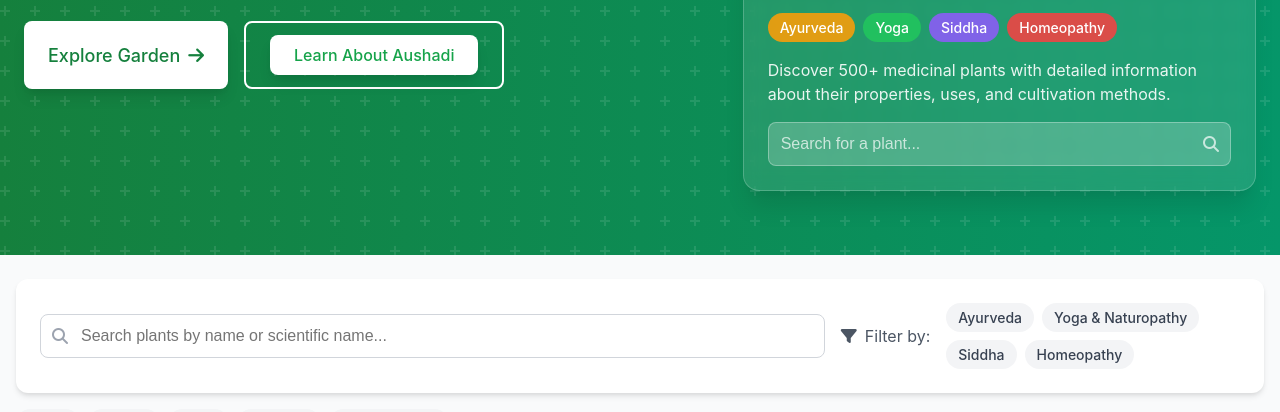
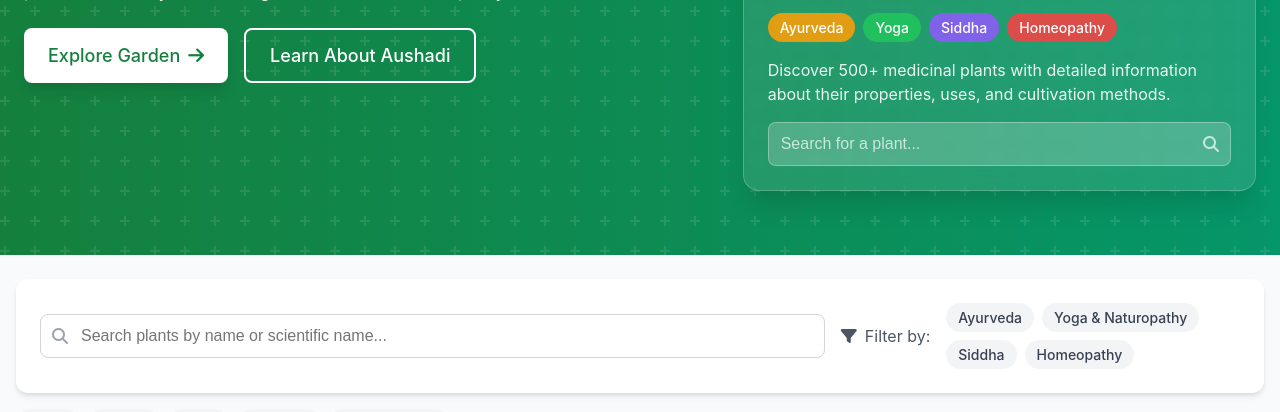
Before and after one commit to Sumitsill/AUSHADI, a PHP site: page /home.php in a window 1280 px wide. Shown: the part 418-830 px from the top of the page. Run offline with PHP 8.4, Linux system fonts and the light colour scheme.

Commit message:
Update home.php

```diff
--- a/home.php
+++ b/home.php
@@ -77,17 +77,17 @@
               </p>
 
               <div class="hero-buttons">
-                <button class="primary-btn">
+                <a href="#" class="primary-btn">
 
                   Explore Garden
                   <i class="fas fa-arrow-right"></i>
-                </button>
-                <button class="secondary-btn">
-                <a href="research.php" class ="cta-button">
+                </a>
+
+                <a href="research.php" class ="secondary-btn">
 
                   Learn About Aushadi
                 </a>
-                </button>
+
               </div>
             </div>
 
```
